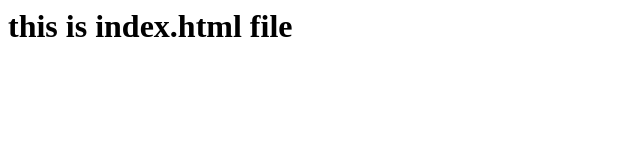
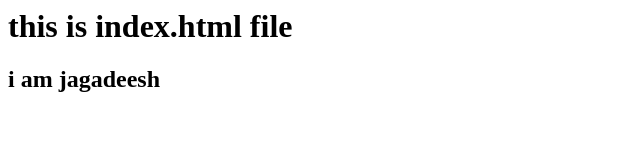
Before and after one commit to jagad-eesh/gitrepo21sep23, a plain HTML site: page index.html in a window 1280 px wide. Shown: the whole page, without its empty margins (0-640 px from the left). Drawn offline with Linux system fonts and the light colour scheme.

Commit message:
update index file

```diff
--- a/index.html
+++ b/index.html
@@ -1 +1,2 @@
 <h1> this is index.html file </h2>
+<h2> i am jagadeesh </h1>
```
